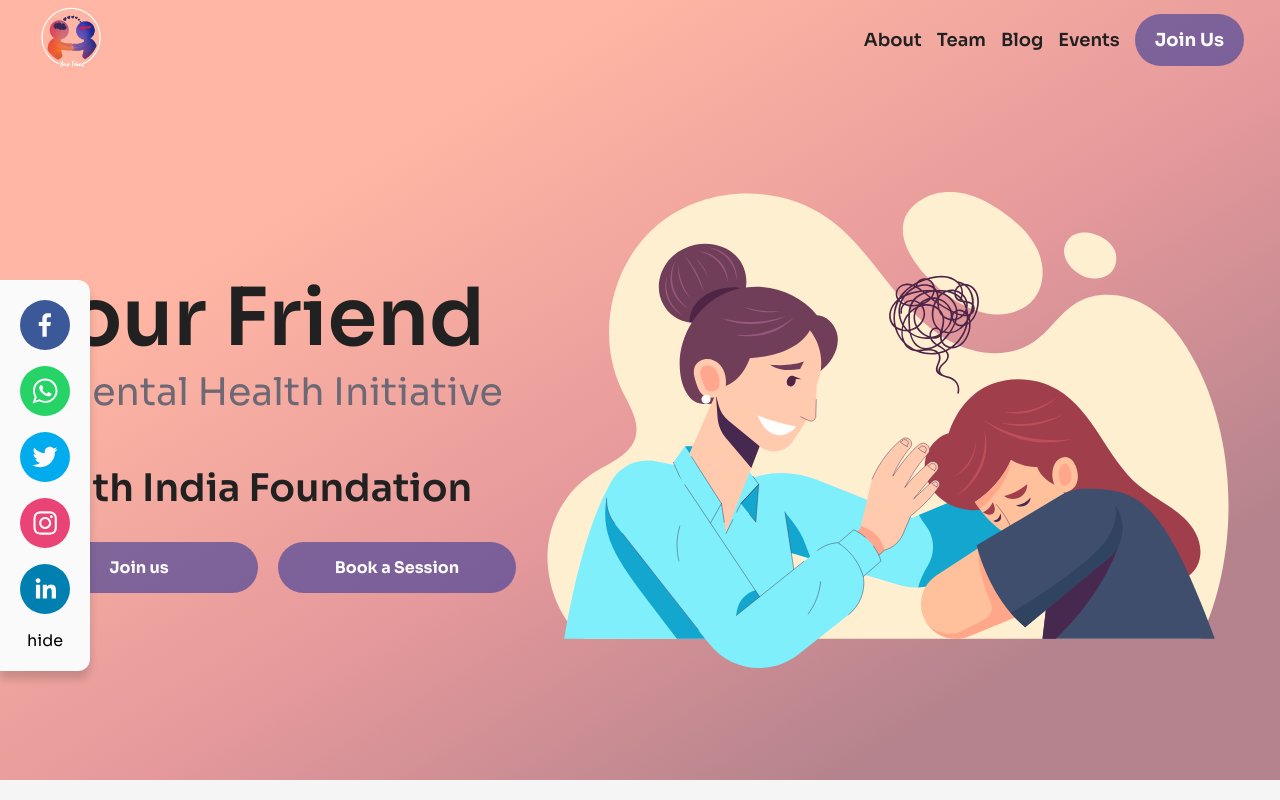
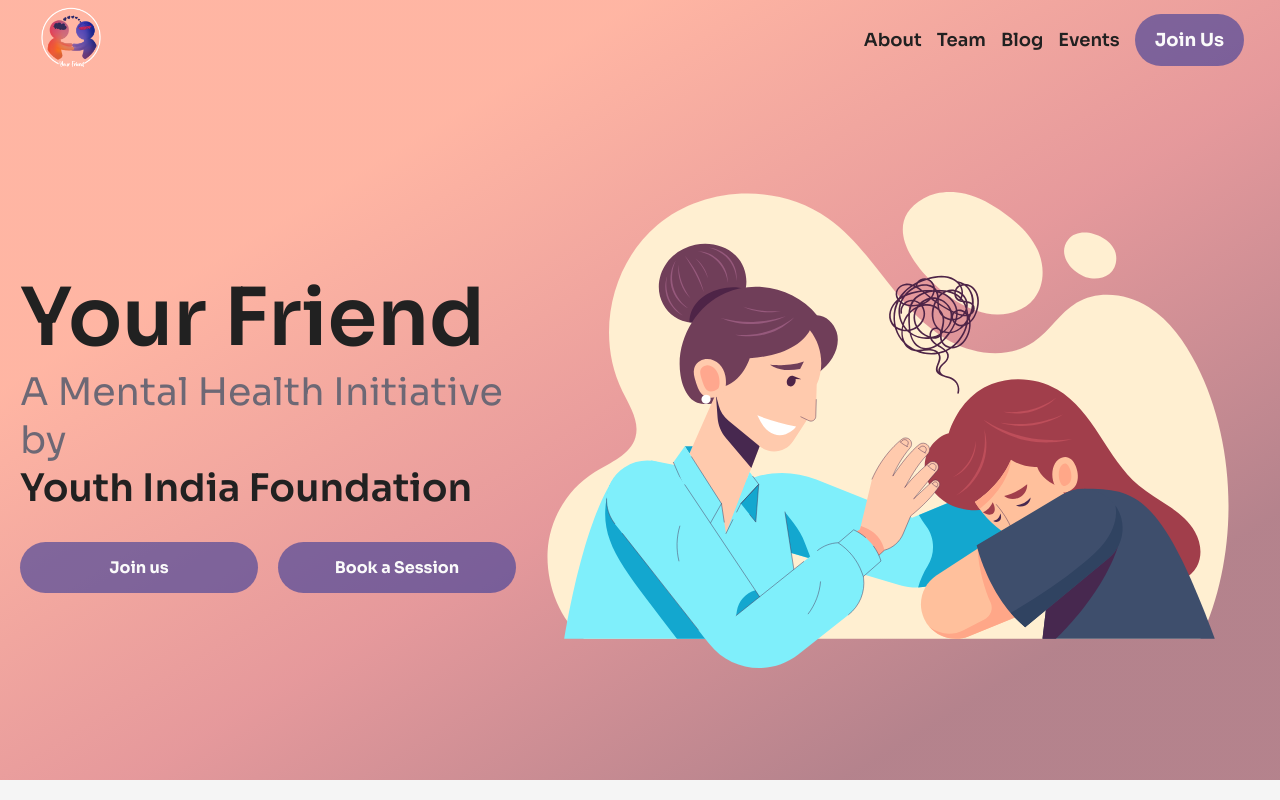
Before and after one commit to tashi2408/yourFriend, a React (Create React App) app: page / in a window 1280 px wide. Shown: the top 800 px of the page. Built offline with nearby package versions, Linux system fonts and the light colour scheme.

Commit message:
floating bar only on blog post

```diff
--- a/src/App.js
+++ b/src/App.js
@@ -12,7 +12,7 @@ import Campaigns from './pages/Campaign/Campaign';
 import Webinars from './pages/Webinar/Webinar';
 import { useState } from 'react';
 import { Link } from 'react-router-dom';
-import FloatingBar from './components/floatingBar';
+import Review from './dashbord/bookings/Review';
 
 function App() {
   const [visible, setVisible] = useState(false);
@@ -30,10 +30,10 @@ function App() {
         <Route path={'/campaigns'} component={Campaigns} />
         <Route path={'/webinars'} component={Webinars} />
         <Route path={'/blog/:id'} component={Post} />
+        <Route path={'/dashboard/bookings'} component={Review} />
         <Route component={NotFound} />
       </Switch>
       <Footer />
-      <FloatingBar />
     </BrowserRouter>
   );
 }
--- a/src/pages/blog/Post.js
+++ b/src/pages/blog/Post.js
@@ -6,6 +6,7 @@ import Posts from '../../posts';
 import { SocialIcon } from 'react-social-icons';
 import { RiShareLine } from 'react-icons/ri';
 import Links from '../../socialLinks';
+import FloatingSidebar from '../../components/floatingBar';
 
 const Blog = () => {
   const { id } = useParams();
@@ -66,6 +67,7 @@ const Blog = () => {
           </aside>
         </div>
       </div>
+      <FloatingSidebar />
     </>
   );
 };
```
